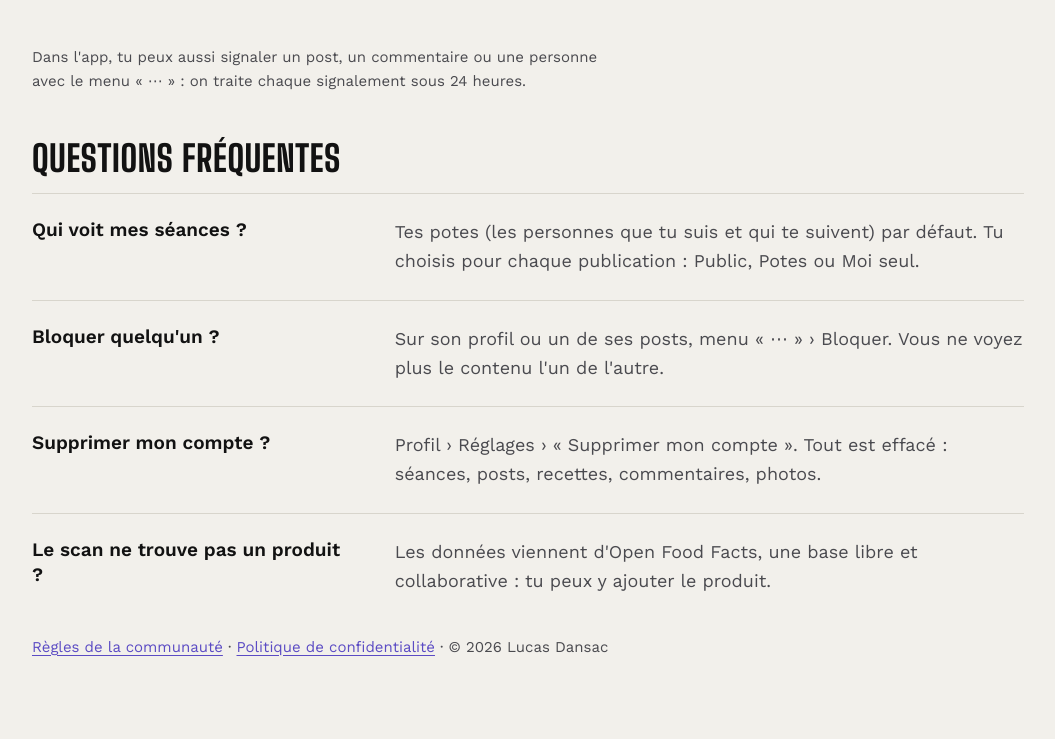
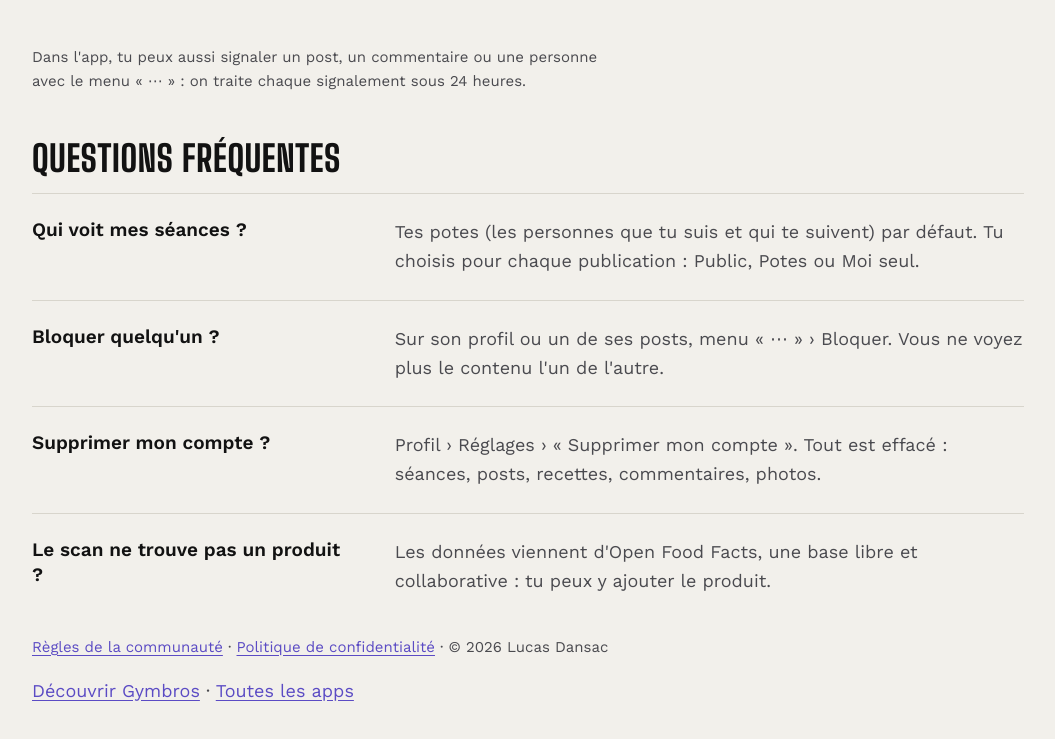
Before and after one commit to Komorebideuxiemedunom/gymbros-app, a plain HTML site: page index.html in a window 1280 px wide. Shown: the part 1175-1914 px from the top of the page, without its empty margins (112-1167 px from the left). Drawn offline with Linux system fonts and the light colour scheme.

Commit message:
Lien vers la présentation de l'app et le site des apps
Co-Authored-By: Claude Opus 5.5 <noreply@anthropic.com>

```diff
--- a/index.html
+++ b/index.html
@@ -34,6 +34,7 @@
 <section class="faq"><h3>Le scan ne trouve pas un produit ?</h3><p>Les données viennent d'Open Food Facts, une base libre et collaborative : tu peux y ajouter le produit.</p></section>
 
 <p class="meta"><a href="conditions.html">Règles de la communauté</a> · <a href="confidentialite.html">Politique de confidentialité</a> · © 2026 Lucas Dansac</p>
+<p class="site-link"><a href="/gymbros/">Découvrir Gymbros</a> · <a href="/">Toutes les apps</a></p>
 </main>
 </body>
 </html>
```
